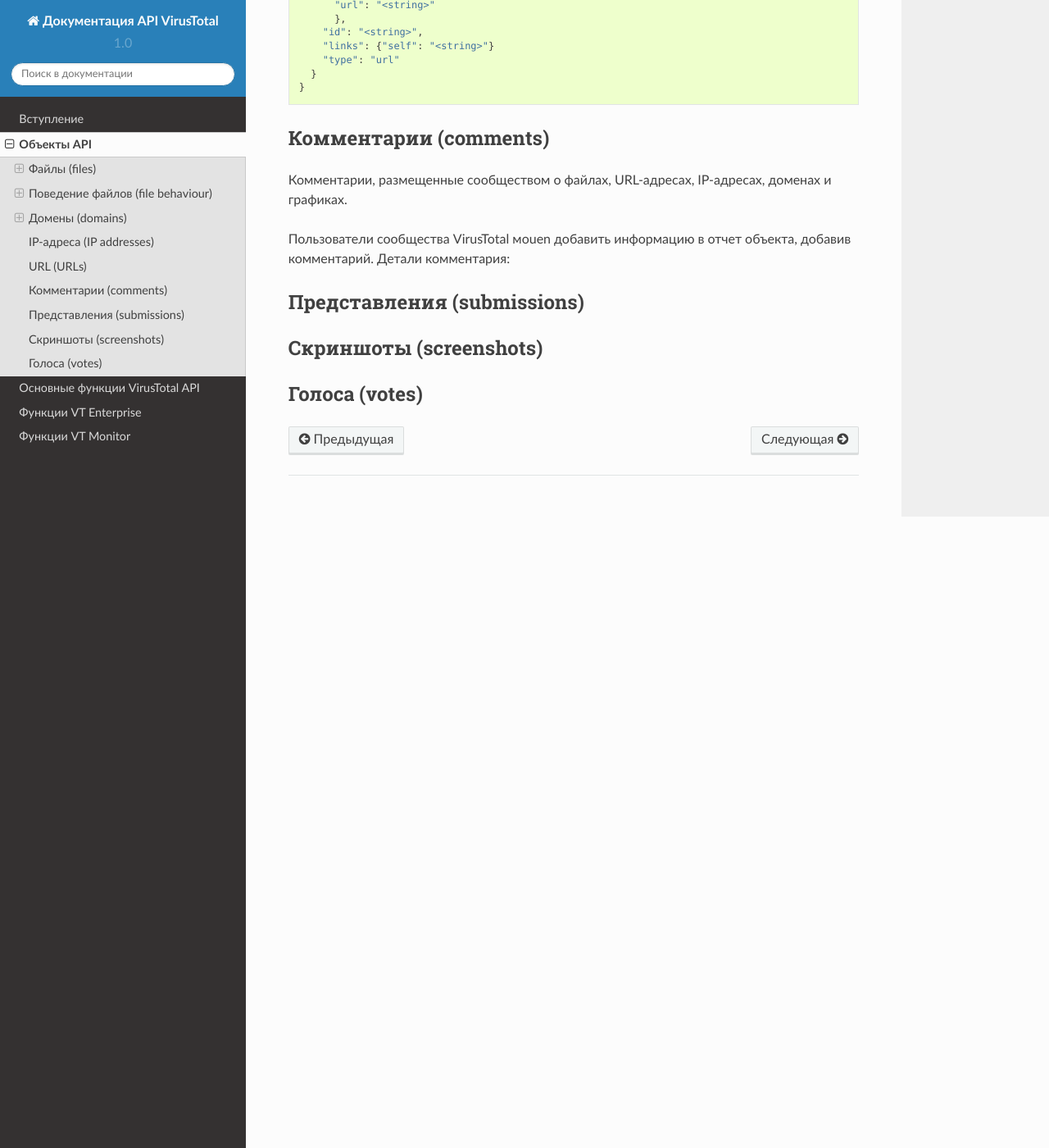
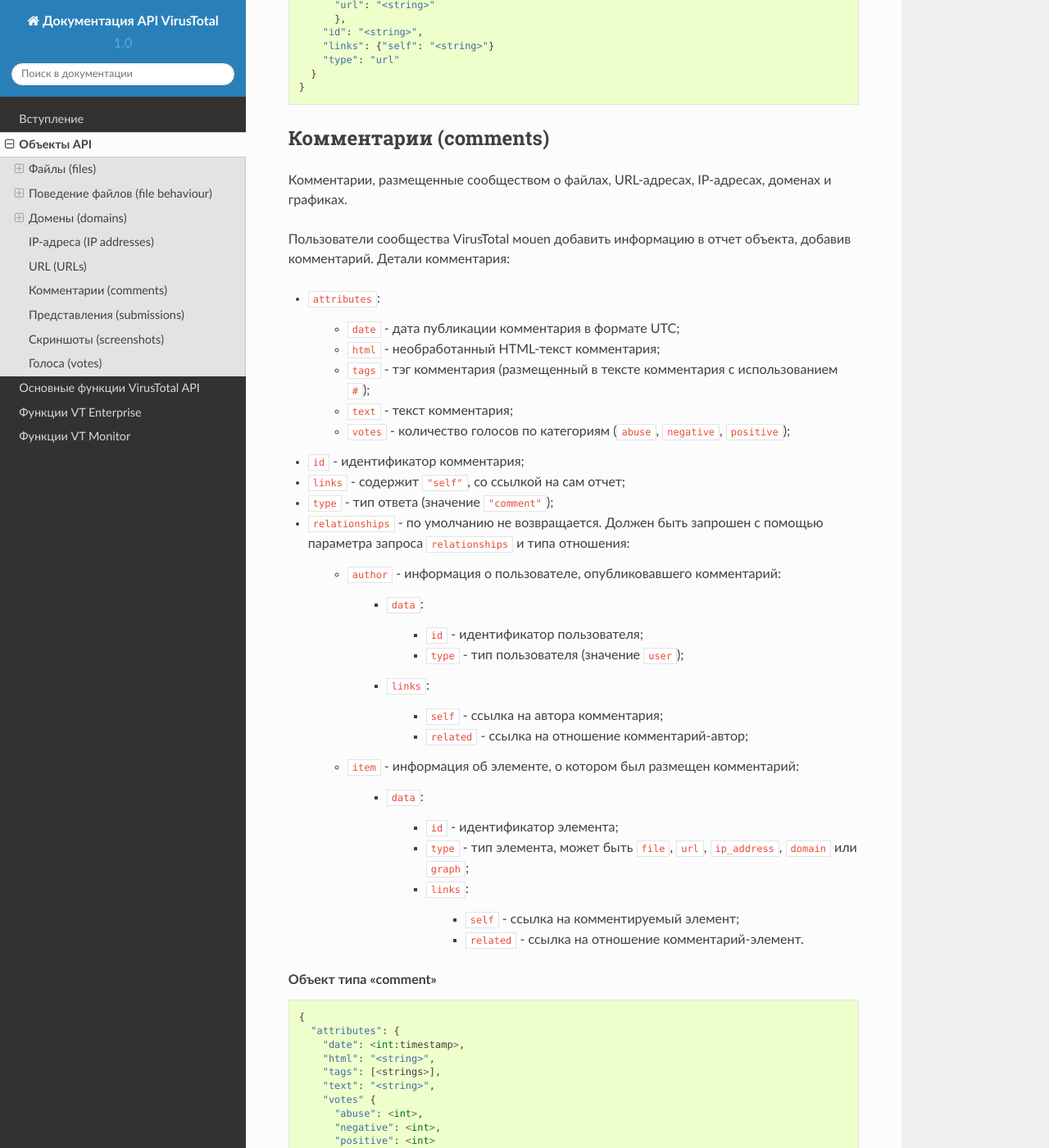
Before and after one commit to drobotun/VirusTotal_API_3_Manual_rus, a Sphinx documentation site: the page built from docs/source/objects.rst, in a window 1280 px wide and 1400 px high, scrolled down 49994 px. Shown: the whole window at 82% size. Built offline with Sphinx 7.4.7 and the Read the Docs theme 2.0.0, drawn with Linux system fonts in a browser that asks for light colours; some of the changed text lies outside the part shown.

Commit message:
Update objects.rst

```diff
--- a/docs/source/objects.rst
+++ b/docs/source/objects.rst
@@ -2418,18 +2418,162 @@
 
 Пользователи сообщества VirusTotal моuen добавить информацию в отчет объекта, добавив комментарий. Детали комментария:
 
+- ``attributes``:
+
+	- ``date`` - дата публикации комментария в формате UTC;
+	- ``html`` - необработанный HTML-текст комментария;
+	- ``tags`` - тэг комментария (размещенный в тексте комментария с использованием ``#``);
+	- ``text`` - текст комментария;
+	- ``votes`` - количество голосов по категориям (``abuse``, ``negative``, ``positive``);
+
+- ``id`` - идентификатор комментария;
+- ``links`` - содержит ``"self"``, со ссылкой на сам отчет;
+- ``type`` - тип ответа (значение ``"comment"``);
+- ``relationships`` -  по умолчанию не возвращается. Должен быть запрошен с помощью параметра запроса ``relationships`` и типа отношения:
+
+	- ``author`` - информация о пользователе, опубликовавшего комментарий:
+
+		- ``data``:
+
+			- ``id`` - идентификатор пользователя;
+			- ``type`` - тип пользователя (значение ``user``);
+
+		- ``links``:
+
+			- ``self`` -  ссылка на автора комментария;
+			- ``related`` - ссылка на отношение комментарий-автор;
+
+	- ``item`` - информация об элементе, о котором был размещен комментарий:
+
+		- ``data``:
+
+			- ``id`` - идентификатор элемента;
+			- ``type`` - тип элемента, может быть ``file``, ``url``, ``ip_address``, ``domain`` или ``graph``;
+			- ``links``:
+
+				- ``self`` - ссылка на комментируемый элемент;
+				- ``related`` - ссылка на отношение комментарий-элемент.
+
+.. rubric:: Объект типа "comment"
+
+::
+
+    {
+      "attributes": {
+        "date": <int:timestamp>,
+        "html": "<string>",
+        "tags": [<strings>],
+        "text": "<string>",
+        "votes" {
+          "abuse": <int>,
+          "negative": <int>,
+          "positive": <int>
+        }
+      },
+      "id": "<string>",
+      "links": {
+        "self": "<string>"
+      },
+      "type": "<string>",
+      "relationships":
+        "author": {
+          "data": {
+            "id": "<string>",
+            "type": "<string>"
+          },
+          "links": {
+            "related": "<string>",
+            "self": "<string>"
+          }
+        },
+      "item": {
+        "data": {
+          "id": "<string>",
+          "type": "<string>"
+        },
+        "links": {
+          "related": "<string>",
+          "self": "<string>"
+        }
+      }
+    }
+
 Представления (submissions)
 ---------------------------
 
 .. index:: submissions
 
+Информация о представлениях.
+
+- ``attributes`` - содержит ``"date"``, с датой, когда был представлен ресурс;
+- ``id`` - идентификатор представленного ресурса;
+- ``links`` - содержит ``"self"``, со ссылкой на сам отчет;
+- ``type`` - значение ``"submission"``, то есть тип объекта.
+
+.. rubric:: Объект типа "submission"
+
+::
+
+    {
+      "attributes": {"date": <int:timestamp>},
+      "id": "<string>",
+      "links": {"self": "<string>"},
+      "type": "submission"
+    }
+
 Скриншоты (screenshots)
 -----------------------
 
 .. index:: screenshots
 
+Скриншоты - это снимки экрана, полученные во время выполнения файла в изолированной машине анализа поведения ("песочнице"). Этот объект содержит атрибуты, определяющие, где и когда был создан снимок экрана:
+
+- ``sandbox_name`` - наименование песочницы, в которой был выполнен файл;
+- ``date`` - время создания скриншота (как метка времени Unix);
+- ``link`` - URL-адрес, указывающий на изображение;
+- ``analysed_file_sha256`` - отношение, указывающее на файловый объект, который был выполнен.
+
+.. rubric:: JSON
+
+::
+
+    {
+      "data": {
+        "type": "screenshot",
+        "id": "<SCREENSHOT_NAME>",
+        "attributes" : {
+          "sandbox_name": "<string>",
+          "date": "<unix_timestamp>",
+          "link": "<string>",
+          "analysed_file_sha256": <object>
+        }
+      }
+    }
 
 Голоса (votes)
 --------------
 
 .. index:: votes
+
+- ``attributes``  - данные о конкретном голосовании:
+
+	- ``date`` - дата окончания голосования;
+	- ``value`` - вес, который дает этот голос (положительный или отрицательный) для Community Score;
+	- ``verdict`` - ``"malicious"`` или ``"harmless"``;
+
+- ``id`` - идентификатор ресурса, по которому проводилось голосование;
+- ``links`` - содержит ``"self"``, со ссылкой на само голосование;
+- ``type`` - значение ``"vote"``, то есть тип объекта.
+
+.. rubric:: Объект типа "vote"
+
+::
+
+    {
+      "attributes": {"date": <int:timestamp>,
+                     "value": <int>,
+                     "verdict": "<string>"},
+      "id": "<string>",
+      "links": {"self": "<string>"},
+      "type": "vote"
+    }
```
